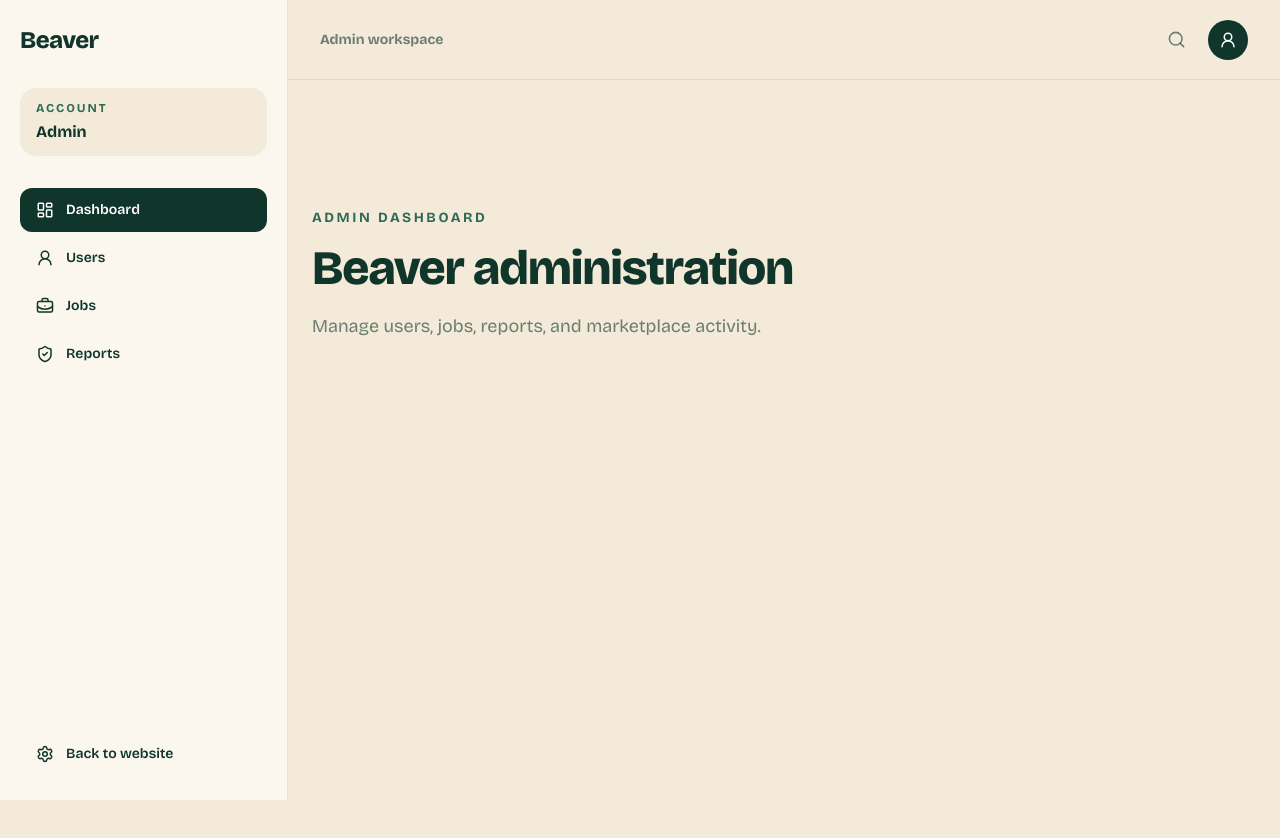
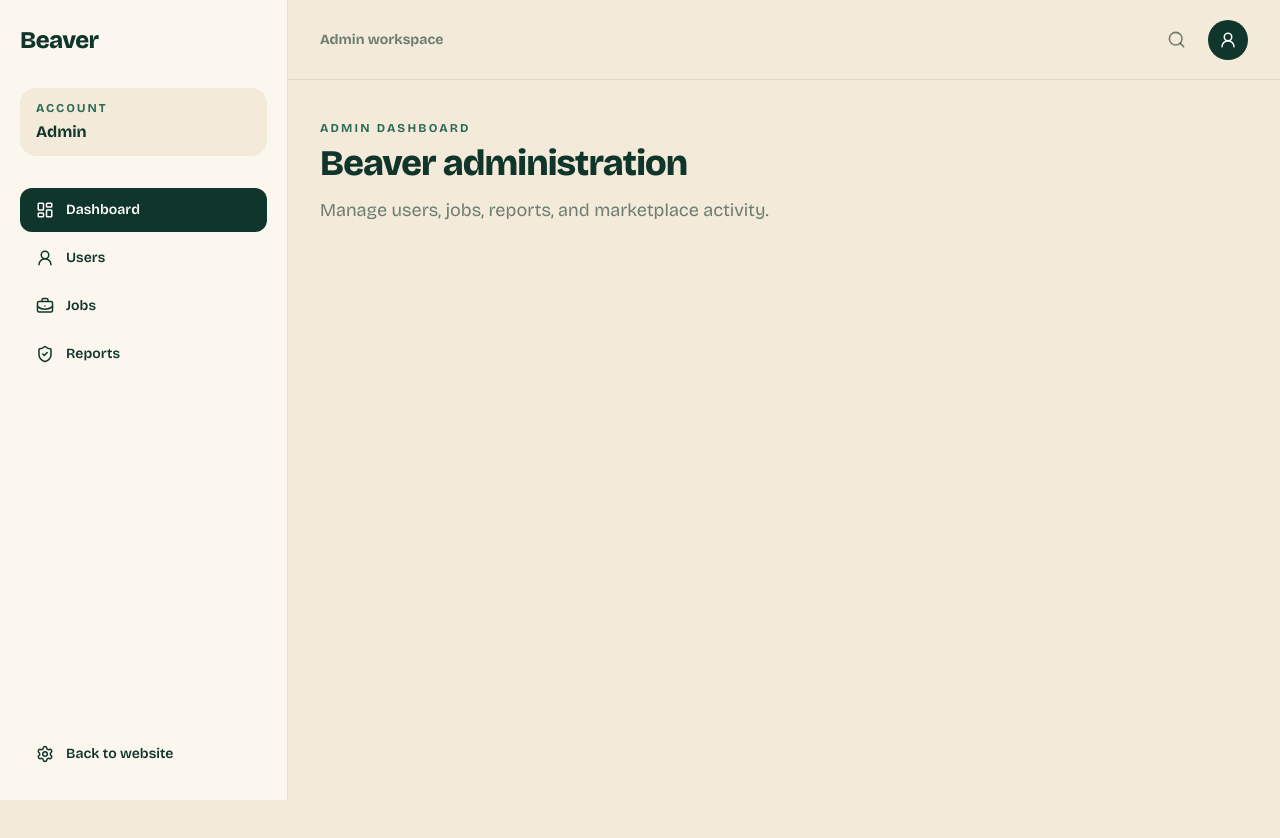
Before and after one commit to ghalox2003/Beaver, a React (Vite) app: page /admin in a window 1280 px wide. Shown: the top 838 px of the page. After the commit the page ends 800 px from the top, so only its background shows below. Built offline with nearby package versions, Linux system fonts and the light colour scheme; sample sign-in values are in the browser's storage.

Commit message:
feat: add reusable page layout components

```diff
--- /dev/null
+++ b/src/components/PageContainer.tsx
@@ -0,0 +1,18 @@
+import type { ReactNode } from 'react'
+
+type PageContainerProps = {
+  children: ReactNode
+  className?: string
+}
+
+function PageContainer({ children, className = '' }: PageContainerProps) {
+  return (
+    <div
+      className={`mx-auto w-full max-w-7xl px-5 py-8 sm:px-8 sm:py-10 ${className}`}
+    >
+      {children}
+    </div>
+  )
+}
+
+export default PageContainer
--- /dev/null
+++ b/src/components/PageHeader.tsx
@@ -0,0 +1,41 @@
+import type { ReactNode } from 'react'
+
+type PageHeaderProps = {
+  eyebrow?: string
+  title: string
+  description?: string
+  action?: ReactNode
+}
+
+function PageHeader({
+  eyebrow,
+  title,
+  description,
+  action,
+}: PageHeaderProps) {
+  return (
+    <header className="flex flex-col gap-6 sm:flex-row sm:items-end sm:justify-between">
+      <div className="max-w-3xl">
+        {eyebrow && (
+          <p className="text-xs font-bold uppercase tracking-[0.18em] text-forest-700">
+            {eyebrow}
+          </p>
+        )}
+
+        <h1 className="mt-2 text-3xl font-extrabold tracking-tight sm:text-4xl">
+          {title}
+        </h1>
+
+        {description && (
+          <p className="mt-3 text-base leading-7 text-forest-900/60 sm:text-lg">
+            {description}
+          </p>
+        )}
+      </div>
+
+      {action && <div className="shrink-0">{action}</div>}
+    </header>
+  )
+}
+
+export default PageHeader
--- a/src/pages/AdminDashboardPage.tsx
+++ b/src/pages/AdminDashboardPage.tsx
@@ -1,18 +1,15 @@
+import PageContainer from '../components/PageContainer'
+import PageHeader from '../components/PageHeader'
+
 function AdminDashboardPage() {
   return (
-    <main className="min-h-screen bg-cream px-6 py-32 text-forest-900">
-      <div className="mx-auto max-w-7xl">
-        <p className="text-sm font-bold uppercase tracking-[0.18em] text-forest-700">
-          Admin dashboard
-        </p>
-        <h1 className="mt-4 text-5xl font-extrabold tracking-tight">
-          Beaver administration
-        </h1>
-        <p className="mt-5 max-w-2xl text-lg text-forest-900/60">
-          Manage users, jobs, reports, and marketplace activity.
-        </p>
-      </div>
-    </main>
+    <PageContainer>
+      <PageHeader
+        eyebrow="Admin dashboard"
+        title="Beaver administration"
+        description="Manage users, jobs, reports, and marketplace activity."
+      />
+    </PageContainer>
   )
 }
 
--- a/src/pages/ClientDashboardPage.tsx
+++ b/src/pages/ClientDashboardPage.tsx
@@ -1,19 +1,15 @@
+import PageContainer from '../components/PageContainer'
+import PageHeader from '../components/PageHeader'
+
 function ClientDashboardPage() {
   return (
-    <main className="min-h-screen bg-cream px-6 py-32 text-forest-900">
-      <div className="mx-auto max-w-7xl">
-        <p className="text-sm font-bold uppercase tracking-[0.18em] text-forest-700">
-          Client dashboard
-        </p>
-        <h1 className="mt-4 text-5xl font-extrabold tracking-tight">
-          Your Beaver dashboard
-        </h1>
-        <p className="mt-5 max-w-2xl text-lg text-forest-900/60">
-          Manage your jobs, discover professionals, and keep track of your
-          activity.
-        </p>
-      </div>
-    </main>
+    <PageContainer>
+      <PageHeader
+        eyebrow="Client dashboard"
+        title="Your Beaver dashboard"
+        description="Manage your jobs, discover professionals, and keep track of your activity."
+      />
+    </PageContainer>
   )
 }
 
--- a/src/pages/ProfessionalDashboardPage.tsx
+++ b/src/pages/ProfessionalDashboardPage.tsx
@@ -1,19 +1,15 @@
+import PageContainer from '../components/PageContainer'
+import PageHeader from '../components/PageHeader'
+
 function ProfessionalDashboardPage() {
   return (
-    <main className="min-h-screen bg-cream px-6 py-32 text-forest-900">
-      <div className="mx-auto max-w-7xl">
-        <p className="text-sm font-bold uppercase tracking-[0.18em] text-forest-700">
-          Professional dashboard
-        </p>
-        <h1 className="mt-4 text-5xl font-extrabold tracking-tight">
-          Your Beaver dashboard
-        </h1>
-        <p className="mt-5 max-w-2xl text-lg text-forest-900/60">
-          Find jobs, manage your applications, and grow your professional
-          presence.
-        </p>
-      </div>
-    </main>
+    <PageContainer>
+      <PageHeader
+        eyebrow="Professional dashboard"
+        title="Your Beaver dashboard"
+        description="Find jobs, manage your applications, and grow your professional presence."
+      />
+    </PageContainer>
   )
 }
 
```
Also changed, not shown: 1 other file (tests, documents, lock files or other folders).
